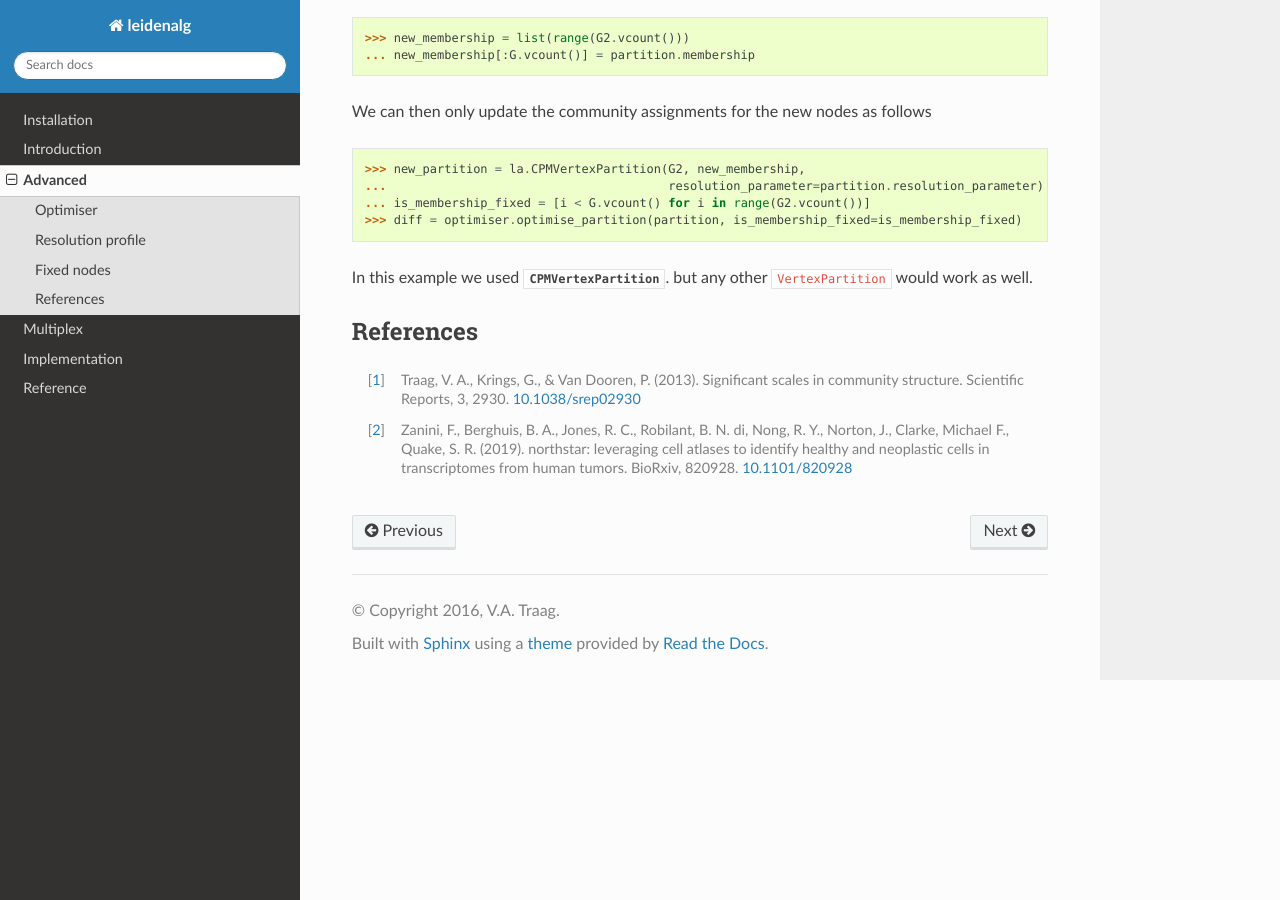
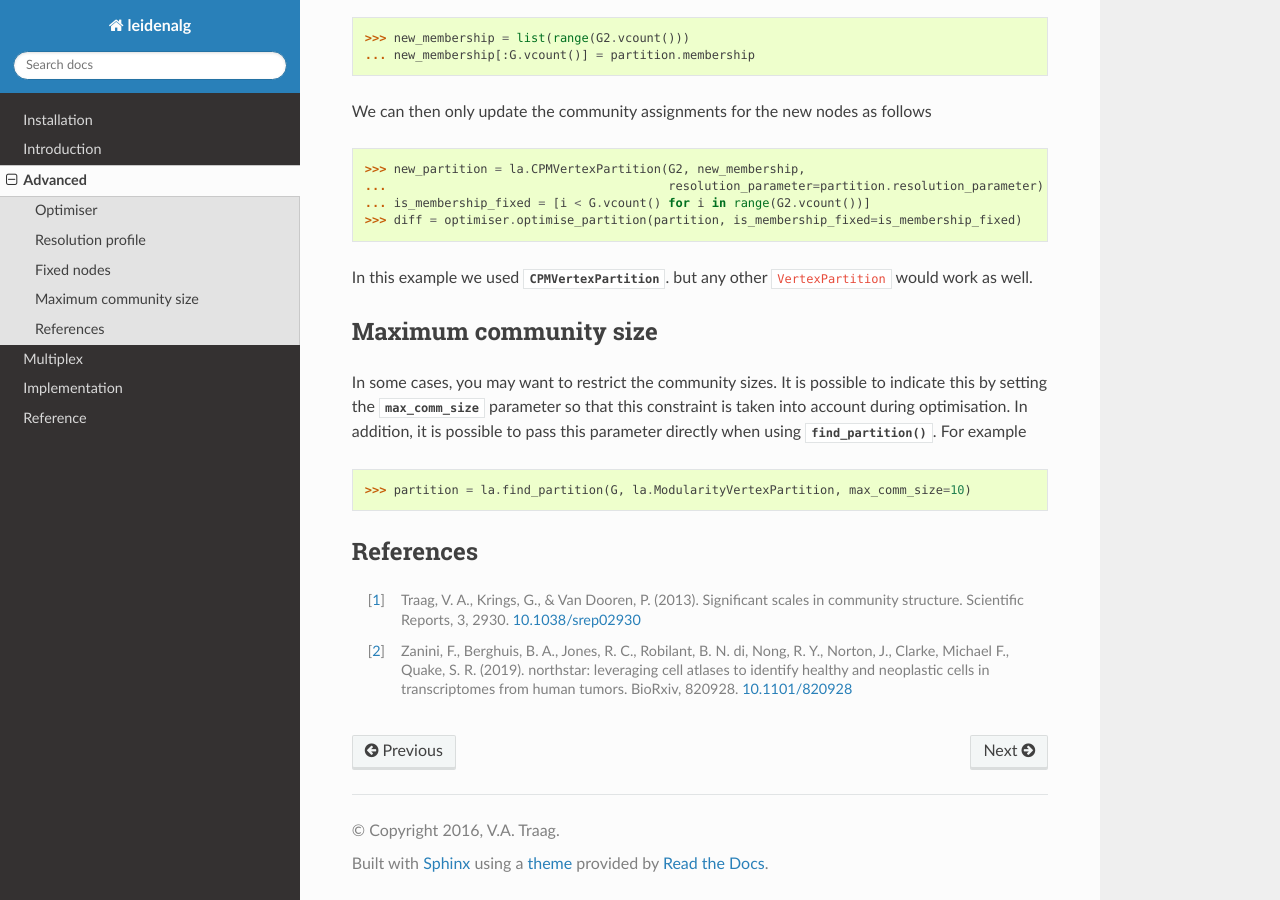
Before and after one commit to vtraag/leidenalg, a Sphinx documentation site: the page built from doc/source/advanced.rst, in a window 1280 px wide and 900 px high, scrolled down 5072 px. Built offline with Sphinx 7.4.7 and the Read the Docs theme 2.0.0, drawn with Linux system fonts in a browser that asks for light colours.

Commit message:
Update documentation, README and CHANGELOG.

```diff
--- a/doc/source/advanced.rst
+++ b/doc/source/advanced.rst
@@ -227,6 +227,16 @@ We can then only update the community assignments for the new nodes as follows
 In this example we used :class:`~leidenalg.CPMVertexPartition`. but any other
 ``VertexPartition`` would work as well.
 
+Maximum community size
+----------------------
+
+In some cases, you may want to restrict the community sizes. It is possible to indicate this
+by setting the :attr:`~leidenalg.Optimiser.max_comm_size` parameter so that this constraint is
+taken into account during optimisation. In addition, it is possible to pass this parameter
+directly when using :func:`~leidenalg.find_partition`. For example
+
+>>> partition = la.find_partition(G, la.ModularityVertexPartition, max_comm_size=10)
+
 References
 ----------
 .. [1] Traag, V. A., Krings, G., & Van Dooren, P. (2013). Significant scales in
```
Also changed, not shown: README.rst (+9 -8 lines), 1 other file.
